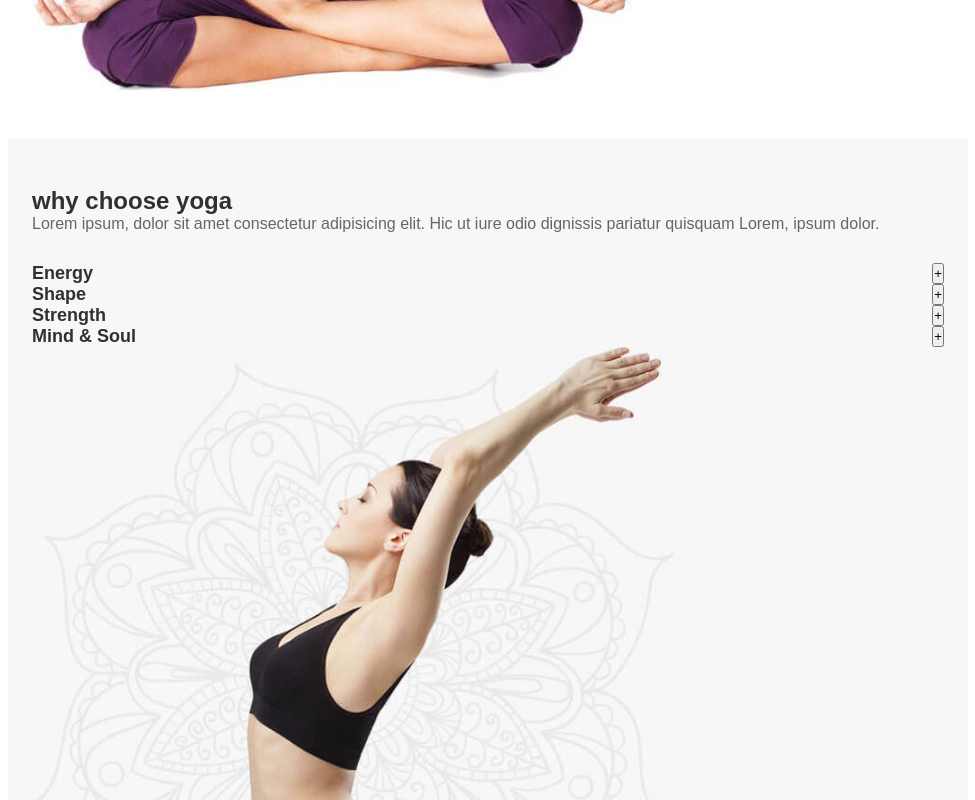
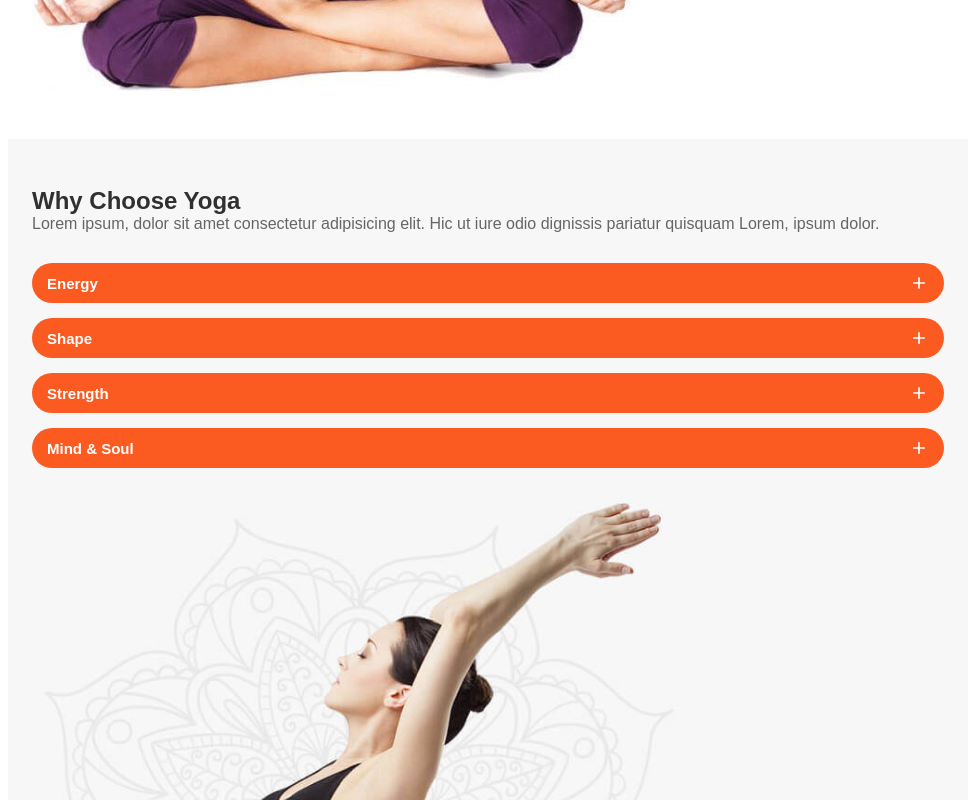
Before and after one commit to Tcodingg/yoga, a React (Create React App) app: page / in a window 1280 px wide. Shown: the part 1680-2480 px from the top of the page, without its empty margins (152-1127 px from the left). Built offline with nearby package versions, Linux system fonts and the light colour scheme.

Commit message:
style choose yoga and make the details onclick expandable

```diff
--- a/src/components/why choose yoga/Expandable.js
+++ b/src/components/why choose yoga/Expandable.js
@@ -1,4 +1,5 @@
 import { useState } from "react";
+import { BiPlus, BiMinus } from "react-icons/bi";
 import "./WhyChooseYoga.css";
 
 const Expandable = ({ title, details, id }) => {
@@ -8,14 +9,16 @@ const Expandable = ({ title, details, id }) => {
    }
    return (
       <div key={id} className="details-wrapper">
-         <div>
-            <h3 className="title">{title}</h3>
-            <button onClick={handleClick}>+</button>
+         <div onClick={handleClick}>
+            <p className="title">{title}</p>
+            <button>{expand ? <BiMinus /> : <BiPlus />}</button>
          </div>
          <p
             className="text"
             style={{
-               display: expand ? "block" : "none",
+               transition: "all 0.35s ease-out",
+               maxHeight: expand ? "200px" : "0px",
+               overflow: "hidden",
             }}
          >
             {details}
--- a/src/components/why choose yoga/WhyChooseYoga.css
+++ b/src/components/why choose yoga/WhyChooseYoga.css
@@ -3,11 +3,16 @@
 }
 .choose-yoga-container {
    flex-direction: column;
+   gap: 20px;
 }
 .choose-yoga .details {
    margin-top: 30px;
    display: flex;
    flex-direction: column;
+}
+
+.yoga-info .title {
+   text-transform: capitalize;
 }
 .choose-yoga .details-wrapper div {
    display: flex;
@@ -15,11 +20,46 @@
    position: relative;
 }
 
-.choose-yoga .details h3 {
+.choose-yoga .details {
    text-transform: capitalize;
-   font-size: 18px;
+   font-weight: 400;
 }
 
-.details .text {
-   display: none;
+.details-wrapper button {
+   border: none;
+   outline: none;
+   background-color: transparent;
+   font-size: 20px;
 }
+.details-wrapper div {
+   background-color: var(--primary-color);
+   padding: 10px 15px;
+   border-radius: 20px;
+
+   display: flex;
+   align-items: center;
+}
+.details-wrapper div:hover {
+   cursor: pointer;
+}
+
+.details-wrapper button,
+.details-wrapper .title {
+   color: white;
+}
+
+.details-wrapper .title {
+   font-size: 15px;
+}
+.details-wrapper .text {
+   margin: 10px 0px 5px 10px;
+}
+.details-wrapper button {
+   transition: all 0.35s ease-in-out;
+
+   display: flex;
+   align-items: center;
+}
+.details-wrapper button:hover {
+   cursor: pointer;
+}
--- a/src/components/why choose yoga/WhyChooseYoga.js
+++ b/src/components/why choose yoga/WhyChooseYoga.js
@@ -1,18 +1,8 @@
-import { useState } from "react";
 import Expandable from "./Expandable";
 import "./WhyChooseYoga.css";
 import choose_yoga from "../../images/choose_yoga.jpg";
 import { chooseYoga } from "./chooseYoga";
 const WhyChooseYoga = () => {
-   const [itemId, setItemId] = useState(null);
-   const [expand, setExpand] = useState(false);
-   const handleClick = (id) => {
-      setItemId(id);
-      setExpand((preState) => !preState);
-   };
-   // useEffect(() => {
-   // }, [itemId]);
-
    return (
       <div className="choose-yoga bd-container">
          <div className="choose-yoga-container section flex">
```
